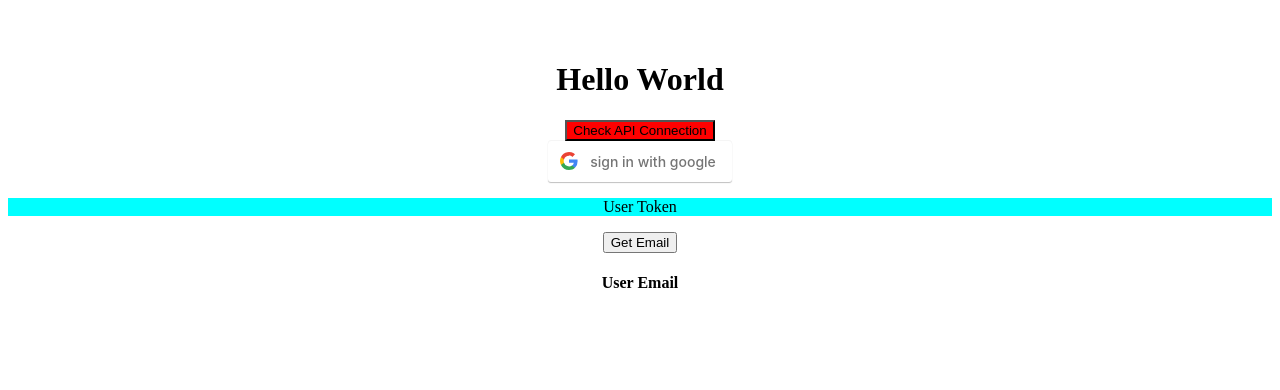
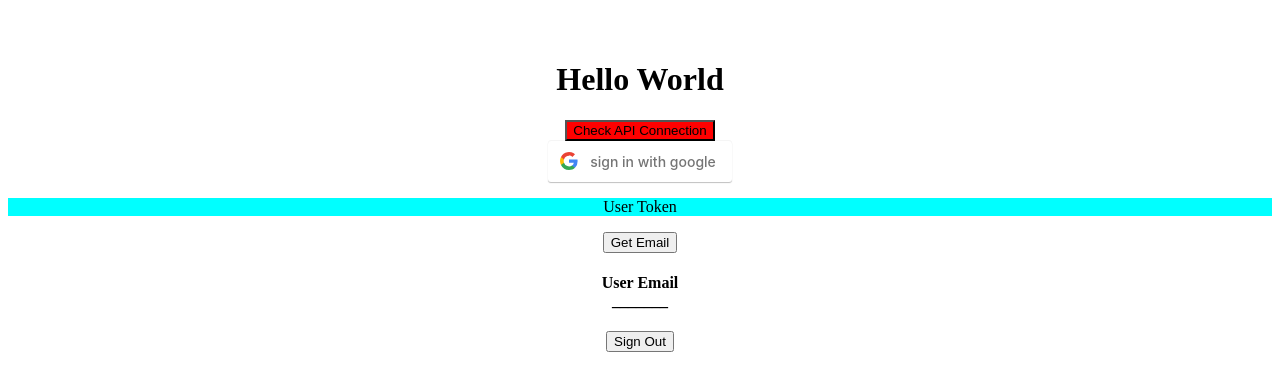
Before and after one commit to paper-dragonfly/authentication-with-firebase, a React (Create React App) app in the folder learn-auth-react/: page / in a window 1280 px wide. Shown: the top 390 px of the page. Built offline with nearby package versions, Linux system fonts and the light colour scheme.

Commit message:
added sign out. sign in not working because of promise sequencing. Going to rearange functions now

```diff
--- a/learn-auth-react/src/App.js
+++ b/learn-auth-react/src/App.js
@@ -1,5 +1,5 @@
 import './App.css';
-import { signInWithGoogle } from './Firebase';
+import { signInWithGoogle, firebaseSignOut } from './Firebase';
 import {useState} from 'react';
 
 const API_URL = 'http://127.0.0.1:8000'
@@ -7,7 +7,7 @@ const API_URL = 'http://127.0.0.1:8000'
 function App() {
   const [health, setHealth] = useState(false)
   const [userToken, setUserToken] = useState("")
-  const [userEmail, setUserEmail] = useState("")
+  // const [userEmail, setUserEmail] = useState("")
 
   function checkHealth(){
     const url = API_URL+'/health/'
@@ -28,6 +28,8 @@ function App() {
 
   function signIn(){
     signInWithGoogle()
+    // Need to add all this into signInWithGoogle
+    //otherwise idToken isn't  in local storage before it doe the rest
     const url = API_URL+'/login/'
     const idToken = localStorage.googleIdToken
     fetch(
@@ -59,7 +61,8 @@ function App() {
       .then(response => response.json())
       .then(data => {
         console.log(data)
-        setUserEmail(data["body"]["user_email"])
+        localStorage.setItem("userEmail", data["body"]["user_email"])
+        // setUserEmail(data["body"]["user_email"])
       })
 
   }
@@ -76,7 +79,8 @@ function App() {
           {userToken.substring(0,25)}
         </p>
         <button onClick={getEmail}> Get Email</button>
-        <h4>User Email <br  /> {userEmail}</h4>
+        <h4>User Email <br  /> {localStorage.userEmail?localStorage.userEmail : "_______"}</h4>
+        <button onClick={firebaseSignOut}>Sign Out</button>
       </div>
   );
 }
--- a/learn-auth-react/src/Firebase.js
+++ b/learn-auth-react/src/Firebase.js
@@ -1,6 +1,7 @@
 // Import the functions you need from the SDKs you need
 import { initializeApp } from "firebase/app";
-import {getAuth, GoogleAuthProvider, signInWithPopup } from 'firebase/auth'
+import {getAuth, GoogleAuthProvider, signInWithPopup, signOut } from 'firebase/auth'
+import 'firebase/auth'
 
 // Your web app's Firebase configuration
 const firebaseConfig = {
@@ -26,8 +27,9 @@ export const signInWithGoogle = () =>{
         .then((result) => {
             console.log(result)
             // const credential = provider.credentialFromResult(result)
+            debugger
             const idToken = result._tokenResponse.idToken
-            const name = result.user.displayName;
+            const name = result.user.displayName
             // possibly bad security practice to save idToken to localstorage
             localStorage.setItem('googleIdToken', idToken)
             localStorage.setItem("name", name)
@@ -36,3 +38,18 @@ export const signInWithGoogle = () =>{
             console.log(error)
         })
 }
+
+export const firebaseSignOut = () =>  {
+    signOut(auth).then(() => {
+        // Sign-out successful.
+        console.log('sign out successful')
+        localStorage.removeItem('googleIdToken')
+        localStorage.removeItem('name')
+        localStorage.removeItem('email')
+
+
+      }).catch((error) => {
+        // An error happened.
+        console.error(error)
+      });
+    }
```
